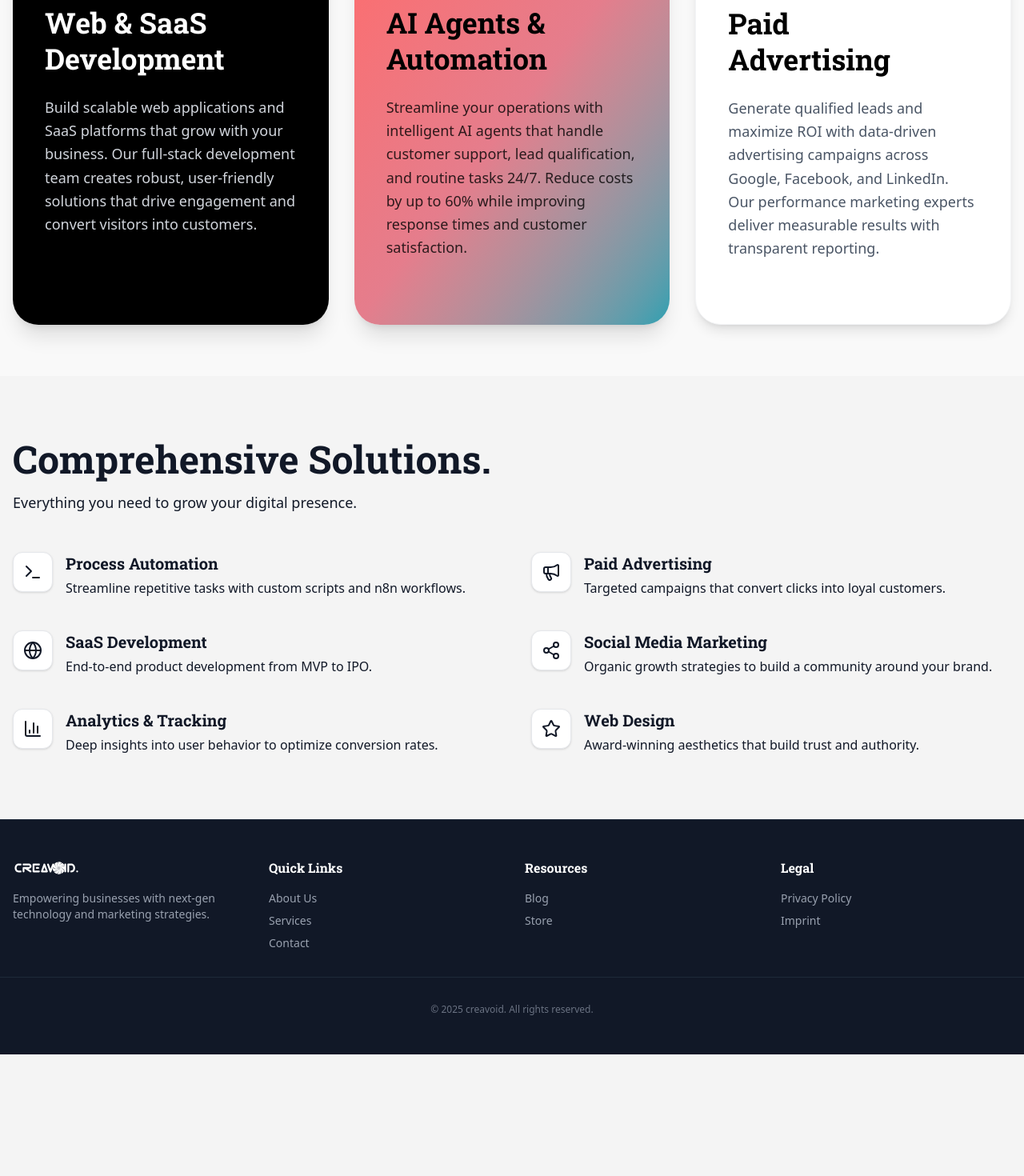
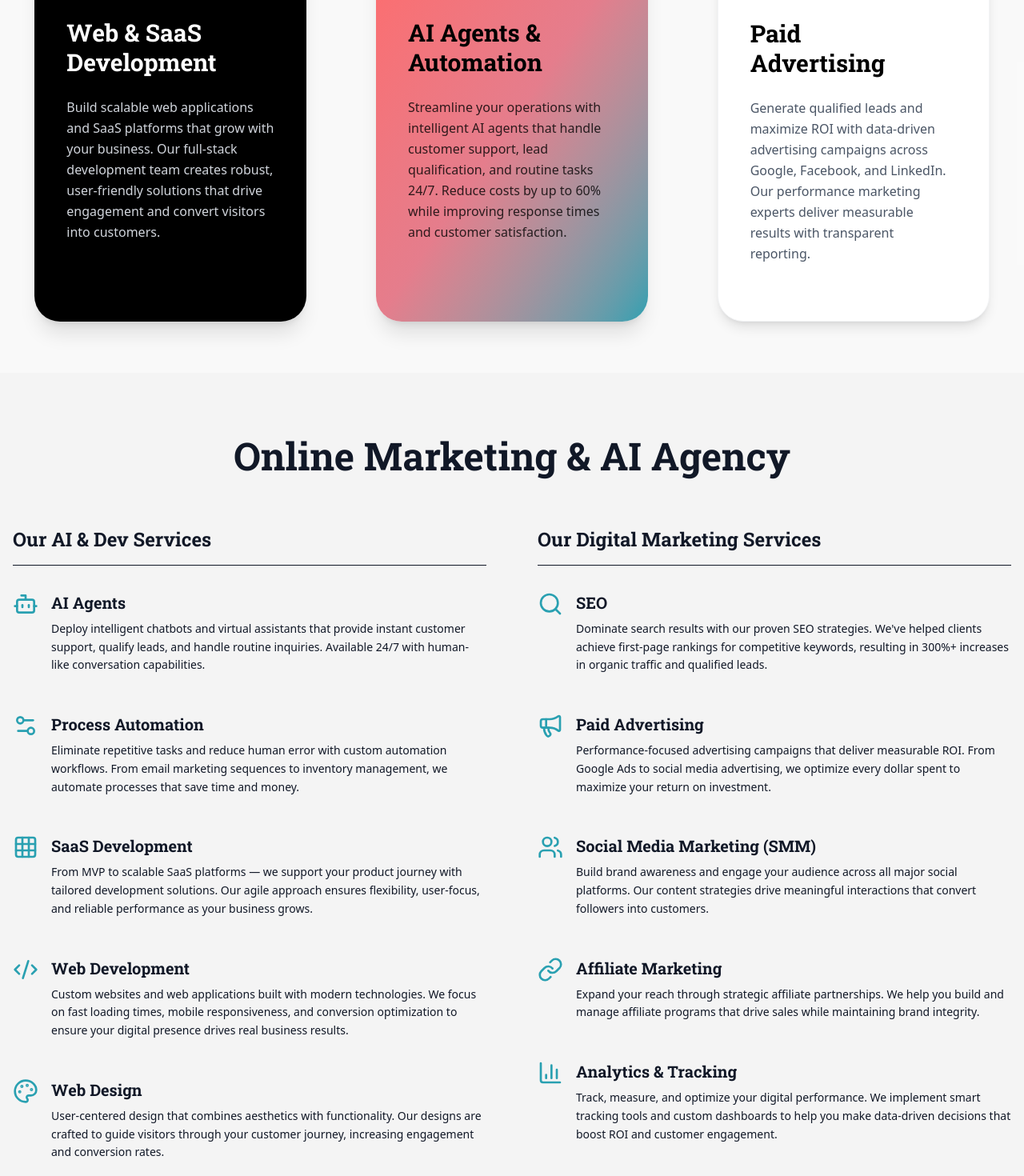
Before and after one commit to act-translations/creavoid-web, a Next.js app: page / in a window 1280 px wide. Shown: the part 940-2410 px from the top of the page at 80% size. Before the commit the page ends 2258 px from the top, so only its background shows below. Built offline with nearby package versions, Linux system fonts and the light colour scheme.

Commit message:
feat: refine home layout and mega menu styling

```diff
--- a/src/app/page.tsx
+++ b/src/app/page.tsx
@@ -1,6 +1,6 @@
 import Link from "next/link";
 import Image from "next/image";
-import { ArrowRight, Star, Grid, Megaphone, Terminal, BarChart3, Globe, Share2, ShoppingCart } from "lucide-react";
+import { ArrowRight, Star, Grid, Megaphone, Terminal, BarChart3, Globe, Share2, ShoppingCart, Bot, Settings2, Code2, Palette, Search, Mail, Users, Link as LinkIcon } from "lucide-react";
 import React from "react";
 import { MegaMenu } from "@/components/layout/MegaMenu";
 
@@ -9,15 +9,15 @@ export default function Home() {
     <div className="min-h-screen flex flex-col font-sans">
       {/* Navbar */}
       <header className="sticky top-0 z-50 w-full border-b border-border/40 bg-background/95 backdrop-blur supports-[backdrop-filter]:bg-background/60">
-        <div className="container mx-auto px-4 h-20 flex items-center justify-between">
+        <div className="container mx-auto px-4 h-24 flex items-center justify-between">
           <Link href="/" className="flex items-center gap-2">
             <Image
               src="/logo.svg"
               alt="creavoid"
-              width={140}
-              height={40}
+              width={200}
+              height={60}
               priority
-              className="h-8 w-auto"
+              className="h-12 w-auto"
             />
           </Link>
 
@@ -92,46 +92,46 @@ export default function Home() {
         </div>
       </section>
 
-      {/* Feature Cards - Vertical Portrait Layout (Design V2) */}
+      {/* Feature Cards - Vertical Portrait Layout (Design V2 - Narrower) */}
       <section className="py-16 bg-white/50">
         <div className="container mx-auto px-4">
-          <div className="grid md:grid-cols-3 gap-8">
+          <div className="grid md:grid-cols-3 gap-8 justify-items-center">
 
             {/* Card 1: Black - Web & SaaS */}
-            <div className="group relative overflow-hidden rounded-[2rem] bg-black p-10 text-white shadow-xl transition-all hover:shadow-2xl hover:-translate-y-2 flex flex-col min-h-[520px]">
+            <div className="group relative overflow-hidden rounded-[2rem] bg-black p-10 text-white shadow-xl transition-all hover:shadow-2xl hover:-translate-y-2 flex flex-col min-h-[500px] max-w-[340px]">
               <div className="mb-8">
                 <Star className="h-12 w-12 text-white fill-white" />
               </div>
-              <h3 className="mb-6 text-4xl font-bold font-serif leading-tight">
+              <h3 className="mb-6 text-3xl font-bold font-serif leading-tight">
                 Web & SaaS<br />Development
               </h3>
-              <p className="text-gray-300 leading-relaxed text-lg font-light">
+              <p className="text-gray-300 leading-relaxed text-base font-light">
                 Build scalable web applications and SaaS platforms that grow with your business. Our full-stack development team creates robust, user-friendly solutions that drive engagement and convert visitors into customers.
               </p>
             </div>
 
             {/* Card 2: Gradient - AI Agents */}
-            <div className="group relative overflow-hidden rounded-[2rem] bg-gradient-to-br from-[#ff6b6b] via-[#e57d8c] to-[#29a0b1] p-10 text-white shadow-xl transition-all hover:shadow-2xl hover:-translate-y-2 flex flex-col min-h-[520px]">
+            <div className="group relative overflow-hidden rounded-[2rem] bg-gradient-to-br from-[#ff6b6b] via-[#e57d8c] to-[#29a0b1] p-10 text-white shadow-xl transition-all hover:shadow-2xl hover:-translate-y-2 flex flex-col min-h-[500px] max-w-[340px]">
               <div className="mb-8">
                 <Grid className="h-12 w-12 text-black" />
               </div>
-              <h3 className="mb-6 text-4xl font-bold font-serif leading-tight text-black">
+              <h3 className="mb-6 text-3xl font-bold font-serif leading-tight text-black">
                 AI Agents &<br />Automation
               </h3>
-              <p className="text-black/80 leading-relaxed text-lg font-light">
+              <p className="text-black/80 leading-relaxed text-base font-light">
                 Streamline your operations with intelligent AI agents that handle customer support, lead qualification, and routine tasks 24/7. Reduce costs by up to 60% while improving response times and customer satisfaction.
               </p>
             </div>
 
             {/* Card 3: White - Paid Advertising */}
-            <div className="group relative overflow-hidden rounded-[2rem] bg-white border border-gray-100 p-10 text-black shadow-lg transition-all hover:shadow-xl hover:-translate-y-2 flex flex-col min-h-[520px]">
+            <div className="group relative overflow-hidden rounded-[2rem] bg-white border border-gray-100 p-10 text-black shadow-lg transition-all hover:shadow-xl hover:-translate-y-2 flex flex-col min-h-[500px] max-w-[340px]">
               <div className="mb-8">
                 <Megaphone className="h-12 w-12 text-black" />
               </div>
-              <h3 className="mb-6 text-4xl font-bold font-serif leading-tight">
+              <h3 className="mb-6 text-3xl font-bold font-serif leading-tight">
                 Paid<br />Advertising
               </h3>
-              <p className="text-gray-600 leading-relaxed text-lg font-light">
+              <p className="text-gray-600 leading-relaxed text-base font-light">
                 Generate qualified leads and maximize ROI with data-driven advertising campaigns across Google, Facebook, and LinkedIn. Our performance marketing experts deliver measurable results with transparent reporting.
               </p>
             </div>
@@ -140,45 +140,87 @@ export default function Home() {
         </div>
       </section>
 
-      {/* Detailed Services Grid */}
+      {/* Detailed Services Grid (Full 10 Items) */}
       <section className="py-20 bg-background">
         <div className="container mx-auto px-4">
-          <div className="mb-12">
-            <h2 className="text-3xl md:text-5xl font-bold font-serif mb-4">Comprehensive Solutions.</h2>
-            <p className="text-muted-foreground text-lg">Everything you need to grow your digital presence.</p>
+          <div className="mb-16 text-center">
+            <h2 className="text-3xl md:text-5xl font-bold font-serif mb-4">Online Marketing & AI Agency</h2>
           </div>
 
-          <div className="grid md:grid-cols-2 gap-x-12 gap-y-10">
+          <div className="grid md:grid-cols-2 gap-16">
+            {/* Column 1: AI & Dev Services */}
+            <div>
+              <h3 className="text-2xl font-bold font-serif mb-8 border-b pb-4">Our AI & Dev Services</h3>
+              <div className="space-y-12">
                 <ServiceItem
-              icon={<Terminal />}
+                  icon={<Bot />}
+                  title="AI Agents"
+                  description="Deploy intelligent chatbots and virtual assistants that provide instant customer support, qualify leads, and handle routine inquiries. Available 24/7 with human-like conversation capabilities."
+                  iconColor="text-primary"
+                />
+                <ServiceItem
+                  icon={<Settings2 />}
                   title="Process Automation"
-              description="Streamline repetitive tasks with custom scripts and n8n workflows."
+                  description="Eliminate repetitive tasks and reduce human error with custom automation workflows. From email marketing sequences to inventory management, we automate processes that save time and money."
+                  iconColor="text-primary"
+                />
+                <ServiceItem
+                  icon={<Grid />}
+                  title="SaaS Development"
+                  description="From MVP to scalable SaaS platforms — we support your product journey with tailored development solutions. Our agile approach ensures flexibility, user-focus, and reliable performance as your business grows."
+                  iconColor="text-primary"
+                />
+                <ServiceItem
+                  icon={<Code2 />}
+                  title="Web Development"
+                  description="Custom websites and web applications built with modern technologies. We focus on fast loading times, mobile responsiveness, and conversion optimization to ensure your digital presence drives real business results."
+                  iconColor="text-primary"
+                />
+                <ServiceItem
+                  icon={<Palette />}
+                  title="Web Design"
+                  description="User-centered design that combines aesthetics with functionality. Our designs are crafted to guide visitors through your customer journey, increasing engagement and conversion rates."
+                  iconColor="text-primary"
+                />
+              </div>
+            </div>
+
+            {/* Column 2: Digital Marketing Services */}
+            <div>
+              <h3 className="text-2xl font-bold font-serif mb-8 border-b pb-4">Our Digital Marketing Services</h3>
+              <div className="space-y-12">
+                <ServiceItem
+                  icon={<Search />}
+                  title="SEO"
+                  description="Dominate search results with our proven SEO strategies. We've helped clients achieve first-page rankings for competitive keywords, resulting in 300%+ increases in organic traffic and qualified leads."
+                  iconColor="text-primary"
                 />
                 <ServiceItem
                   icon={<Megaphone />}
                   title="Paid Advertising"
-              description="Targeted campaigns that convert clicks into loyal customers."
+                  description="Performance-focused advertising campaigns that deliver measurable ROI. From Google Ads to social media advertising, we optimize every dollar spent to maximize your return on investment."
+                  iconColor="text-primary"
                 />
                 <ServiceItem
-              icon={<Globe />}
-              title="SaaS Development"
-              description="End-to-end product development from MVP to IPO."
+                  icon={<Users />}
+                  title="Social Media Marketing (SMM)"
+                  description="Build brand awareness and engage your audience across all major social platforms. Our content strategies drive meaningful interactions that convert followers into customers."
+                  iconColor="text-primary"
                 />
                 <ServiceItem
-              icon={<Share2 />}
-              title="Social Media Marketing"
-              description="Organic growth strategies to build a community around your brand."
+                  icon={<LinkIcon />}
+                  title="Affiliate Marketing"
+                  description="Expand your reach through strategic affiliate partnerships. We help you build and manage affiliate programs that drive sales while maintaining brand integrity."
+                  iconColor="text-primary"
                 />
                 <ServiceItem
                   icon={<BarChart3 />}
                   title="Analytics & Tracking"
-              description="Deep insights into user behavior to optimize conversion rates."
+                  description="Track, measure, and optimize your digital performance. We implement smart tracking tools and custom dashboards to help you make data-driven decisions that boost ROI and customer engagement."
+                  iconColor="text-primary"
                 />
-            <ServiceItem
-              icon={<Star />}
-              title="Web Design"
-              description="Award-winning aesthetics that build trust and authority."
-            />
+              </div>
+            </div>
           </div>
         </div>
       </section>
@@ -225,15 +267,15 @@ export default function Home() {
   );
 }
 
-function ServiceItem({ icon, title, description }: { icon: React.ReactNode; title: string; description: string }) {
+function ServiceItem({ icon, title, description, iconColor = "text-primary" }: { icon: React.ReactNode; title: string; description: string; iconColor?: string }) {
   return (
     <div className="flex gap-4 items-start group">
-      <div className="shrink-0 p-3 bg-white border border-gray-200 rounded-xl shadow-sm group-hover:bg-primary group-hover:text-white transition-colors duration-300">
-        {React.cloneElement(icon as React.ReactElement<{ className?: string }>, { className: "w-6 h-6" })}
+      <div className={`shrink-0 p-0`}>
+        {React.cloneElement(icon as React.ReactElement<{ className?: string }>, { className: `w-8 h-8 ${iconColor}` })}
       </div>
       <div>
-        <h3 className="text-xl font-bold font-serif mb-1">{title}</h3>
-        <p className="text-muted-foreground leading-relaxed">{description}</p>
+        <h3 className="text-xl font-bold font-serif mb-2">{title}</h3>
+        <p className="text-muted-foreground leading-relaxed text-sm">{description}</p>
       </div>
     </div>
   );
--- a/src/components/layout/MegaMenu.tsx
+++ b/src/components/layout/MegaMenu.tsx
@@ -163,7 +163,7 @@ const ListItem = React.forwardRef<
                 <a
                     ref={ref}
                     className={cn(
-                        "block select-none space-y-1 rounded-md p-3 leading-none no-underline outline-none transition-colors hover:bg-accent/10 hover:text-accent-foreground focus:bg-accent/10 focus:text-accent-foreground group",
+                        "block select-none space-y-1 rounded-md p-3 leading-none no-underline outline-none transition-colors hover:bg-primary/10 hover:text-primary focus:bg-primary/10 focus:text-primary group",
                         className
                     )}
                     {...props}
```
Lines whose indentation alone changed are shown as unchanged.
